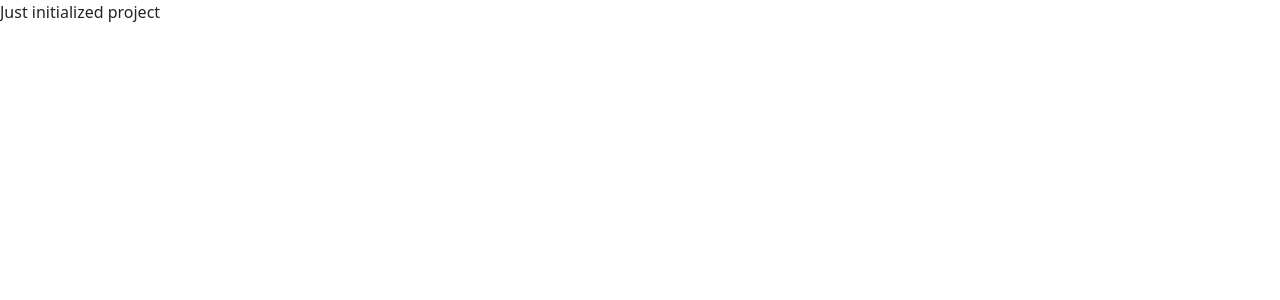
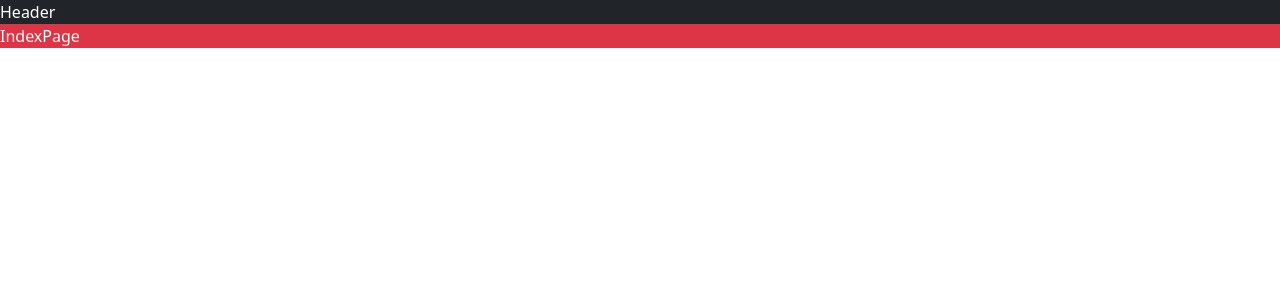
Before and after one commit to kcnabin/camping-nepal, a React (Create React App) app: page / in a window 1280 px wide. Shown: the top 300 px of the page. Built offline with nearby package versions, Linux system fonts and the light colour scheme.

Commit message:
routes for login, signup, index, account and notfound pages added

```diff
--- a/package.json
+++ b/package.json
@@ -8,6 +8,7 @@
     "@testing-library/user-event": "^13.5.0",
     "react": "^18.2.0",
     "react-dom": "^18.2.0",
+    "react-router-dom": "^6.10.0",
     "react-scripts": "5.0.1",
     "web-vitals": "^2.1.4"
   },
--- a/src/App.js
+++ /dev/null
@@ -1,11 +0,0 @@
-
-
-const App = () => {
-  return (
-    <>
-      Just initialized project
-    </>
-  )
-}
-
-export default App
--- /dev/null
+++ b/src/App.jsx
@@ -0,0 +1,26 @@
+import { Routes, Route } from "react-router-dom"
+import Layout from "./Layout"
+import LoginPage from "./pages/login/LoginPage"
+import SignupPage from "./pages/signup/SignupPage"
+import IndexPage from "./pages/index/IndexPage"
+import NotFound from "./pages/not-found/NotFound"
+import AccountPage from "./pages/account/AccountPage"
+
+const App = () => {
+  return (
+    <>
+      <Routes>
+        <Route path="/" element={<Layout />} >
+          <Route index element={<IndexPage />} />
+          <Route path="/login" element={<LoginPage />} />
+          <Route path="/signup" element={<SignupPage />} />
+          <Route path="/account" element={<AccountPage />} />
+
+          <Route path="*" element={<NotFound />} />
+        </Route>
+      </Routes>
+    </>
+  )
+}
+
+export default App
--- /dev/null
+++ b/src/Layout.jsx
@@ -0,0 +1,14 @@
+import { Outlet } from "react-router-dom"
+import Header from "./header/Header"
+
+
+const Layout = () => {
+  return (
+    <>
+      <Header />
+      <Outlet />
+    </>
+  )
+}
+
+export default Layout
--- /dev/null
+++ b/src/header/Header.jsx
@@ -0,0 +1,11 @@
+
+
+const Header = () => {
+  return (
+    <div className="bg-dark text-white">
+      Header
+    </div>
+  )
+}
+
+export default Header
--- a/src/index.js
+++ b/src/index.js
@@ -1,11 +1,13 @@
 import React from 'react';
 import ReactDOM from 'react-dom/client';
 import App from './App';
-
+import { BrowserRouter } from 'react-router-dom'
 
 const root = ReactDOM.createRoot(document.getElementById('root'));
 root.render(
   <React.StrictMode>
-    <App />
+    <BrowserRouter>
+      <App />
+    </BrowserRouter>
   </React.StrictMode>
 );
--- /dev/null
+++ b/src/pages/account/AccountPage.jsx
@@ -0,0 +1,11 @@
+
+
+const AccountPage = () => {
+  return (
+    <div className="bg-danger text-white">
+      AccountPage
+    </div>
+  )
+}
+
+export default AccountPage
--- /dev/null
+++ b/src/pages/index/IndexPage.jsx
@@ -0,0 +1,11 @@
+
+
+const IndexPage = () => {
+  return (
+    <div className="bg-danger text-white">
+      IndexPage
+    </div>
+  )
+}
+
+export default IndexPage
--- /dev/null
+++ b/src/pages/login/LoginPage.jsx
@@ -0,0 +1,11 @@
+
+
+const LoginPage = () => {
+  return (
+    <div className="bg-danger text-white">
+      LoginPage
+    </div>
+  )
+}
+
+export default LoginPage
--- /dev/null
+++ b/src/pages/not-found/NotFound.jsx
@@ -0,0 +1,19 @@
+import { Link } from "react-router-dom"
+
+
+const NotFound = () => {
+  return (
+    <div className="d-flex min-vh-100">
+      <div className="flex-grow-1 d-flex align-items-center justify-content-center">
+        <span>
+         Got Lost?
+        </span>
+        <Link to='/' className="btn btn-secondary ms-2">
+          Home Page
+        </Link>
+      </div>
+    </div>
+  )
+}
+
+export default NotFound
--- /dev/null
+++ b/src/pages/signup/SignupPage.jsx
@@ -0,0 +1,11 @@
+
+
+const SignupPage = () => {
+  return (
+    <div className="bg-danger text-white">
+      SignUp
+    </div>
+  )
+}
+
+export default SignupPage
```
Also changed, not shown: 1 other file (tests, documents, lock files or other folders).
